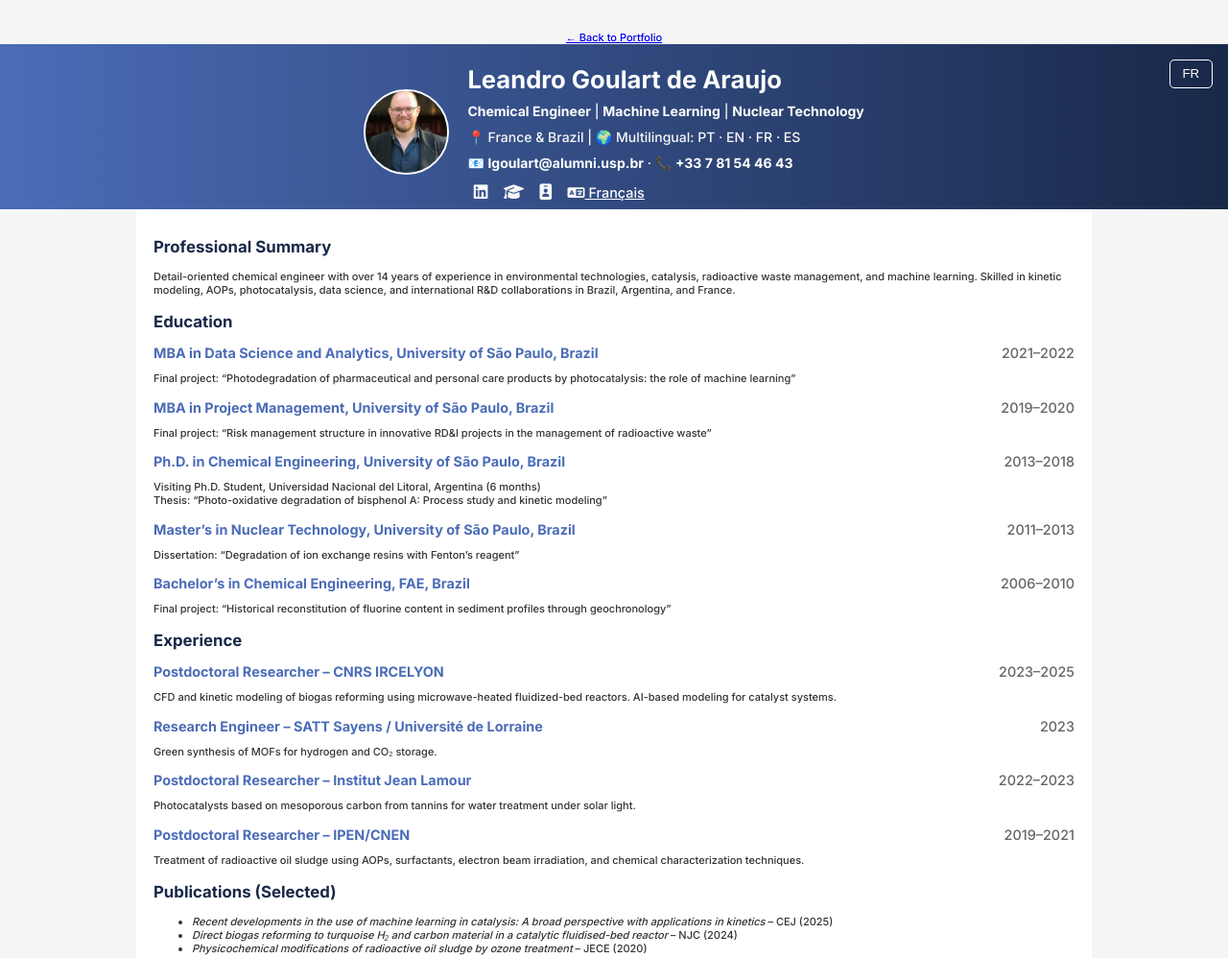
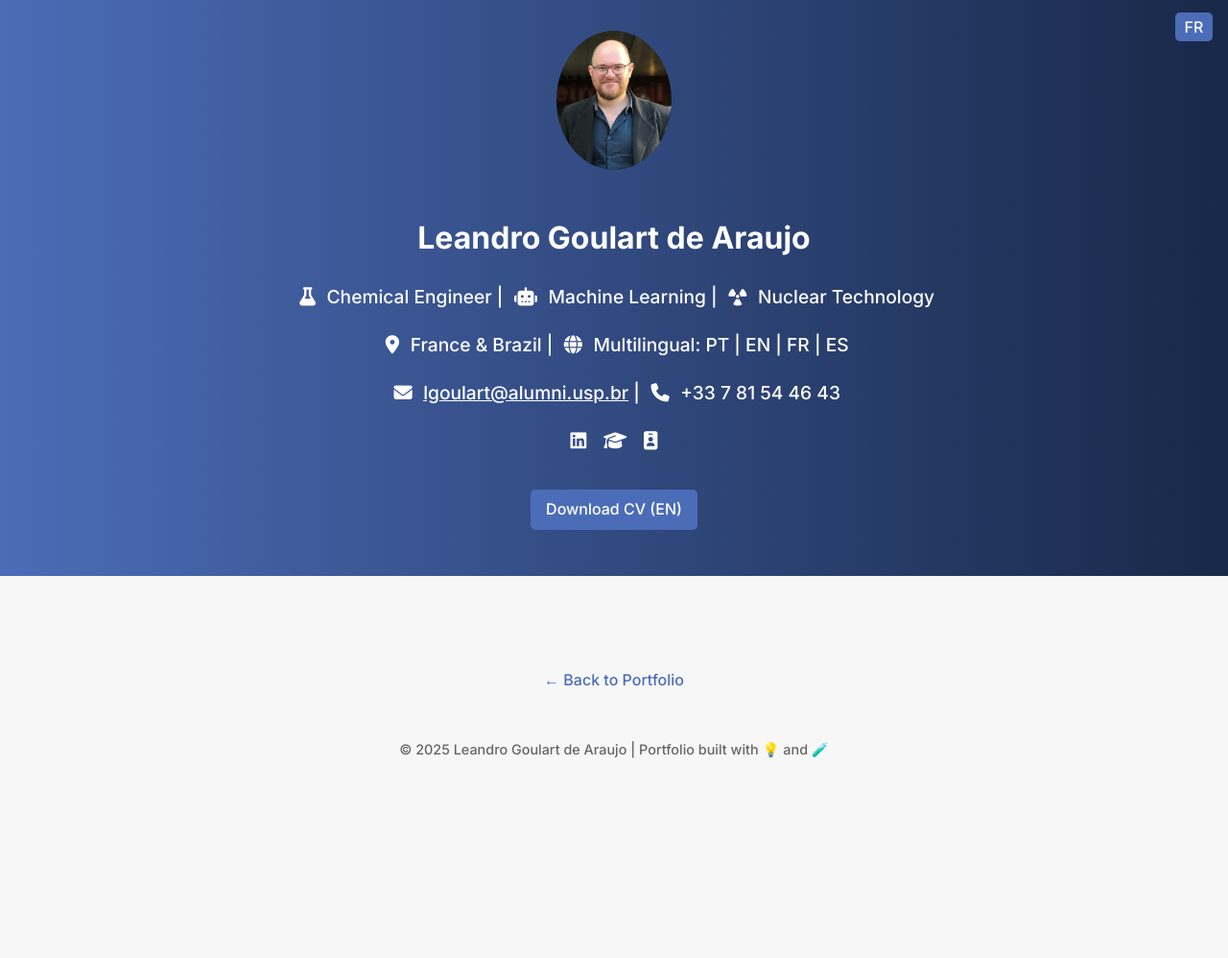
Before and after one commit to Leandro-Goulart-de-Araujo/portfolio, a plain HTML site: page cv.html in a window 1280 px wide. Shown: the whole page at 96% size. After the commit the page ends 824 px from the top, so only its background shows below. Drawn offline with Linux system fonts and the light colour scheme.

Commit message:
Update cv.html

```diff
--- a/cv.html
+++ b/cv.html
@@ -3,217 +3,86 @@
 <head>
   <meta charset="UTF-8">
   <meta name="viewport" content="width=device-width, initial-scale=1.0">
-  <title>Leandro Goulart de Araujo – CV</title>
+  <title>Leandro Goulart de Araujo | Portfolio</title>
   <link href="https://fonts.googleapis.com/css2?family=Inter:wght@300;500;700&display=swap" rel="stylesheet">
   <link rel="stylesheet" href="https://cdnjs.cloudflare.com/ajax/libs/font-awesome/6.4.0/css/all.min.css">
+  <link rel="stylesheet" href="style.css">
   <style>
-    body {
-      font-family: 'Inter', sans-serif;
-      margin: 0;
-      background: #f5f5f5;
-      color: #333;
-      font-size: 11px;
-    }
-    header {
-      background: linear-gradient(90deg, #4b6cb7, #182848);
-      color: white;
-      padding: 1rem 2rem 0.3rem 2rem;
-      display: flex;
-      align-items: center;
-      justify-content: center;
-      flex-wrap: wrap;
-      text-align: center;
-      position: relative;
-    }
-    .header-left {
-      display: flex;
-      align-items: center;
-      gap: 1.2rem;
-      flex-wrap: wrap;
-      justify-content: center;
-      max-width: 100%;
-      margin-bottom: 0;
-    }
-    .profile-pic {
-      width: 85px;
-      height: 85px;
-      border-radius: 50%;
-      object-fit: cover;
-      border: 2px solid white;
-    }
-    .header-text {
-      text-align: left;
-      color: white;
-      display: flex;
-      flex-direction: column;
-      justify-content: center;
-      flex: 1;
-      margin-bottom: 0;
-      font-size: 14px;
-    }
-    .header-text h1 {
-      color: white;
-      margin: 0.3rem 0;
-      font-size: 1.6rem;
-    }
-    .header-text p, .header-text a, .header-text i {
-      color: #f8f8f8;
-      margin: 0.3rem 0;
-    }
-    .header-text strong {
-      color: #ffffff;
-    }
-    .language-switcher {
+    .lang-switch {
       position: absolute;
       top: 1rem;
       right: 1rem;
     }
-    .language-switcher button {
-      background: transparent;
-      border: 1px solid white;
+    .lang-switch a {
       color: white;
-      padding: 0.4rem 0.8rem;
+      background: #4b6cb7;
+      border-radius: 5px;
+      padding: 0.3rem 0.6rem;
+      text-decoration: none;
       margin-left: 0.5rem;
+    }
+    .lang-switch a:hover {
+      background: #182848;
+    }
+    .cv-button {
+      display: inline-block;
+      margin: 1rem auto;
+      padding: 0.5rem 1rem;
+      background-color: #4b6cb7;
+      color: white;
+      text-decoration: none;
       border-radius: 5px;
-      cursor: pointer;
+      font-weight: 500;
     }
-    .language-switcher button:hover {
-      background: white;
-      color: #182848;
+    .cv-button:hover {
+      background-color: #182848;
     }
-    .container {
-      max-width: 960px;
-      margin: auto;
-      background: white;
-      padding: 0.8rem 1.1rem;
-    }
-    h2 {
-      color: #182848;
-      margin-top: 1rem;
-      font-size: 1.05rem;
-    }
-    .section {
-      margin-bottom: 0.6rem;
-    }
-    .item {
-      margin-bottom: 0.3rem;
-    }
-    .item h3 {
-      margin-bottom: 0.15rem;
+    .back-to-portfolio {
+      display: block;
+      text-align: center;
+      margin: 2rem auto 1rem;
       color: #4b6cb7;
-      font-size: 0.9rem;
-      display: flex;
-      justify-content: space-between;
-    }
-    .item h3 .date {
-      font-weight: normal;
-      font-size: 0.9rem;
-      color: #666;
-    }
-    .social-icons {
-      margin-top: 0.3rem;
-    }
-    .social-icons a {
-      margin: 0 0.4rem;
-      color: white;
-      font-size: 1.05rem;
-    }
-    .social-icons a:last-child {
-      font-size: 0.9rem;
-    }
-    @media print {
-      header, .container { box-shadow: none; background: white; }
-      .language-switcher { display: none; }
+      text-decoration: none;
+      font-weight: 500;
     }
   </style>
 </head>
-  <a href="index.html" class="cv-button" style="margin-top: 2rem; display: block; text-align: center;">&larr; Back to Portfolio</a>
 <body>
   <header>
-    <div class="header-left">
-      <img src="profilePicture.jpg" alt="Leandro Goulart" class="profile-pic">
-      <div class="header-text">
-        <h1>Leandro Goulart de Araujo</h1>
-        <p><strong>Chemical Engineer</strong> | <strong>Machine Learning</strong> | <strong>Nuclear Technology</strong></p>
-        <p>📍 <span>France & Brazil</span> | 🌍 <span>Multilingual: PT · EN · FR · ES</span></p>
-        <p>📧 <strong>lgoulart@alumni.usp.br</strong> · 📞 <strong>+33 7 81 54 46 43</strong></p>
-        <div class="social-icons">
-          <a href="https://www.linkedin.com/in/lgaraujo/" target="_blank"><i class="fab fa-linkedin"></i></a>
-          <a href="https://scholar.google.com/citations?user=FM7DpukAAAAJ" target="_blank"><i class="fas fa-graduation-cap"></i></a>
-          <a href="https://orcid.org/0000-0002-9358-0942" target="_blank"><i class="fas fa-id-badge"></i></a>
-          <a href="cv_fr.html" target="_blank"><i class="fas fa-language"></i> Français</a>
-        </div>
-      </div>
+    <div class="lang-switch">
+      <a href="index-fr.html">FR</a>
     </div>
-    <div class="language-switcher">
-      <button onclick="window.location.href='cv_fr.html'">FR</button>
-    </div>
+    <img src="profilePicture.jpg" alt="Leandro" class="profile-pic">
+    <h1>Leandro Goulart de Araujo</h1>
+    <p class="icons">
+      <i class="fas fa-flask"></i> Chemical Engineer |
+      <i class="fas fa-robot"></i> Machine Learning |
+      <i class="fas fa-radiation"></i> Nuclear Technology
+    </p>
+    <p class="icons">
+      <i class="fas fa-map-marker-alt"></i> France & Brazil |
+      <i class="fas fa-globe"></i> Multilingual: PT | EN | FR | ES
+    </p>
+    <p class="icons">
+      <i class="fas fa-envelope"></i> <a href="mailto:lgoulart@alumni.usp.br">lgoulart@alumni.usp.br</a> |
+      <i class="fas fa-phone"></i> +33 7 81 54 46 43
+    </p>
+    <p class="icons">
+      <a href="https://www.linkedin.com/in/lgaraujo/"><i class="fab fa-linkedin"></i></a>
+      <a href="https://scholar.google.com/citations?user=FM7DpukAAAAJ&hl=pt-BR"><i class="fas fa-graduation-cap"></i></a>
+      <a href="https://orcid.org/0000-0002-9358-0942"><i class="fas fa-id-badge"></i></a>
+    </p>
+    <a href="cv.html" class="cv-button">Download CV (EN)</a>
   </header>
 
   <div class="container">
-    <section class="section">
-      <h2>Professional Summary</h2>
-      <p>Detail-oriented chemical engineer with over 14 years of experience in environmental technologies, catalysis, radioactive waste management, and machine learning. Skilled in kinetic modeling, AOPs, photocatalysis, data science, and international R&D collaborations in Brazil, Argentina, and France.</p>
-    </section>
-
-    <section class="section">
-      <h2>Education</h2>
-      <div class="item">
-        <h3><span>MBA in Data Science and Analytics, University of São Paulo, Brazil</span><span class="date">2021–2022</span></h3>
-        <p>Final project: “Photodegradation of pharmaceutical and personal care products by photocatalysis: the role of machine learning”</p>
-      </div>
-      <div class="item">
-        <h3><span>MBA in Project Management, University of São Paulo, Brazil</span><span class="date">2019–2020</span></h3>
-        <p>Final project: “Risk management structure in innovative RD&I projects in the management of radioactive waste”</p>
-      </div>
-      <div class="item">
-        <h3><span>Ph.D. in Chemical Engineering, University of São Paulo, Brazil</span><span class="date">2013–2018</span></h3>
-        <p>Visiting Ph.D. Student, Universidad Nacional del Litoral, Argentina (6 months)<br>Thesis: “Photo-oxidative degradation of bisphenol A: Process study and kinetic modeling”</p>
-      </div>
-      <div class="item">
-        <h3><span>Master’s in Nuclear Technology, University of São Paulo, Brazil</span><span class="date">2011–2013</span></h3>
-        <p>Dissertation: “Degradation of ion exchange resins with Fenton’s reagent”</p>
-      </div>
-      <div class="item">
-        <h3><span>Bachelor’s in Chemical Engineering, FAE, Brazil</span><span class="date">2006–2010</span></h3>
-        <p>Final project: “Historical reconstitution of fluorine content in sediment profiles through geochronology”</p>
-      </div>
-    </section>
-
-    <section class="section">
-      <h2>Experience</h2>
-      <div class="item">
-        <h3><span>Postdoctoral Researcher – CNRS IRCELYON</span><span class="date">2023–2025</span></h3>
-        <p>CFD and kinetic modeling of biogas reforming using microwave-heated fluidized-bed reactors. AI-based modeling for catalyst systems.</p>
-      </div>
-      <div class="item">
-        <h3><span>Research Engineer – SATT Sayens / Université de Lorraine</span><span class="date">2023</span></h3>
-        <p>Green synthesis of MOFs for hydrogen and CO₂ storage.</p>
-      </div>
-      <div class="item">
-        <h3><span>Postdoctoral Researcher – Institut Jean Lamour</span><span class="date">2022–2023</span></h3>
-        <p>Photocatalysts based on mesoporous carbon from tannins for water treatment under solar light.</p>
-      </div>
-      <div class="item">
-        <h3><span>Postdoctoral Researcher – IPEN/CNEN</span><span class="date">2019–2021</span></h3>
-        <p>Treatment of radioactive oil sludge using AOPs, surfactants, electron beam irradiation, and chemical characterization techniques.</p>
-      </div>
-    </section>
-
-    <section class="section">
-      <h2>Publications (Selected)</h2>
-      <ul>
-        <li><em>Recent developments in the use of machine learning in catalysis: A broad perspective with applications in kinetics</em> – CEJ (2025)</li>
-        <li><em>Direct biogas reforming to turquoise H₂ and carbon material in a catalytic fluidised-bed reactor</em> – NJC (2024)</li>
-        <li><em>Physicochemical modifications of radioactive oil sludge by ozone treatment</em> – JECE (2020)</li>
-      </ul>
-    </section>
+    <!-- existing content remains unchanged -->
   </div>
 
-  <script>
-    function switchLang(lang) {
-      alert('Language switching not implemented yet.');
-    }
-  </script>
+  <a href="index.html" class="back-to-portfolio">&larr; Back to Portfolio</a>
+
+  <footer>
+    &copy; 2025 Leandro Goulart de Araujo | Portfolio built with 💡 and 🧪
+  </footer>
 </body>
 </html>
```
